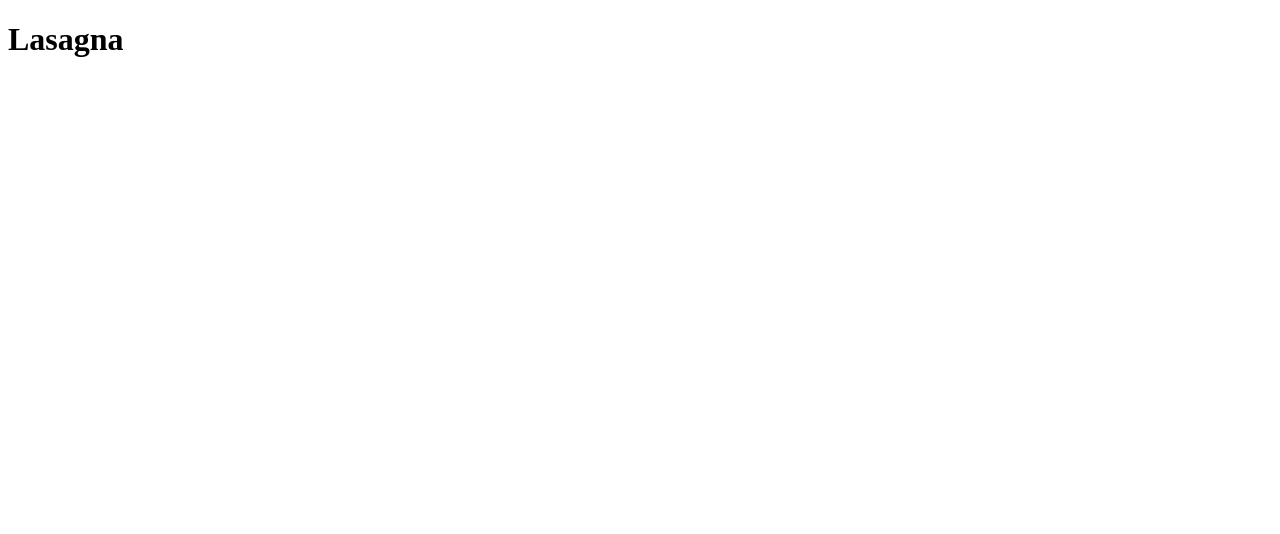
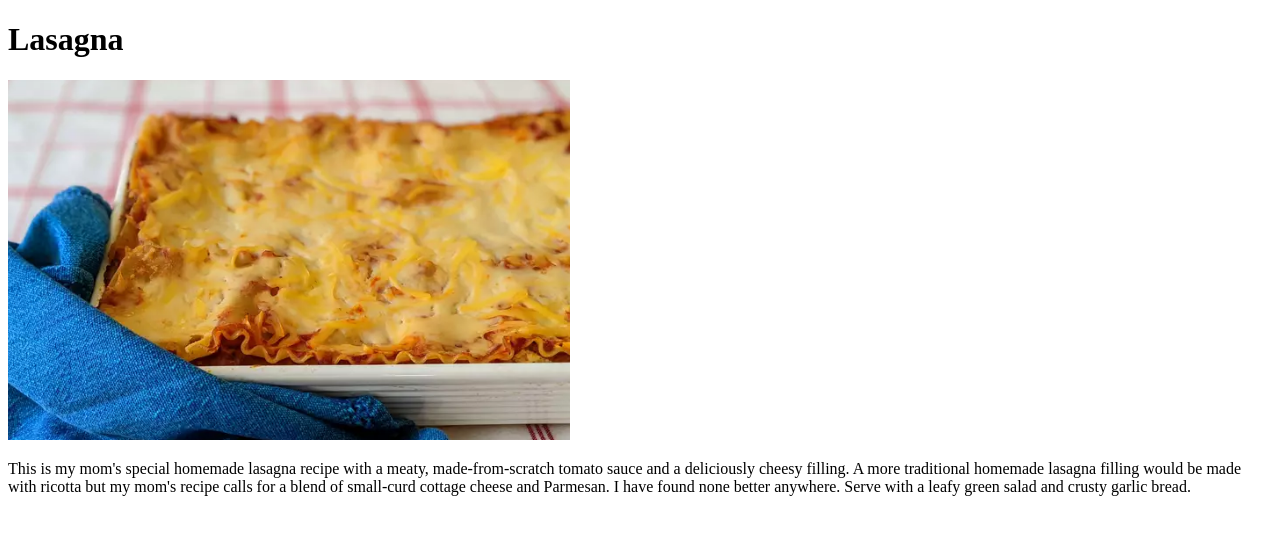
Before and after one commit to river-knows/odin-recipes, a plain HTML site: page recipes/lasagna.html in a window 1280 px wide. Drawn offline with Linux system fonts and the light colour scheme.

Commit message:
Add picture and description

```diff
--- a/recipes/lasagna.html
+++ b/recipes/lasagna.html
@@ -7,5 +7,14 @@
   </head>
   <body>
     <h1>Lasagna</h1>
+    <img src="../img/1.PNG" alt="Photo of Lasagna" />
+    <p>
+      This is my mom's special homemade lasagna recipe with a meaty,
+      made-from-scratch tomato sauce and a deliciously cheesy filling. A more
+      traditional homemade lasagna filling would be made with ricotta but my
+      mom's recipe calls for a blend of small-curd cottage cheese and Parmesan.
+      I have found none better anywhere. Serve with a leafy green salad and
+      crusty garlic bread.
+    </p>
   </body>
 </html>
```
